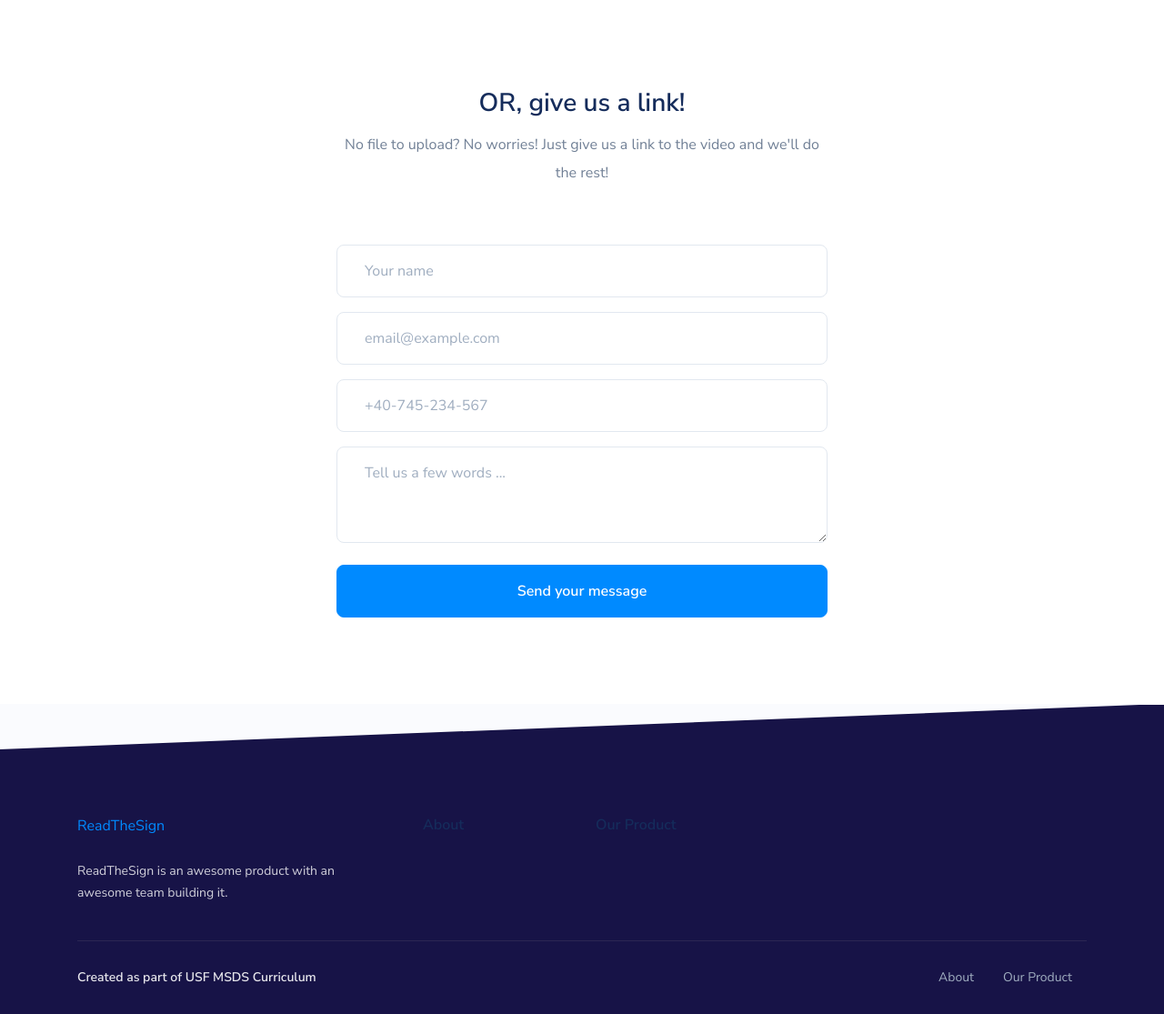
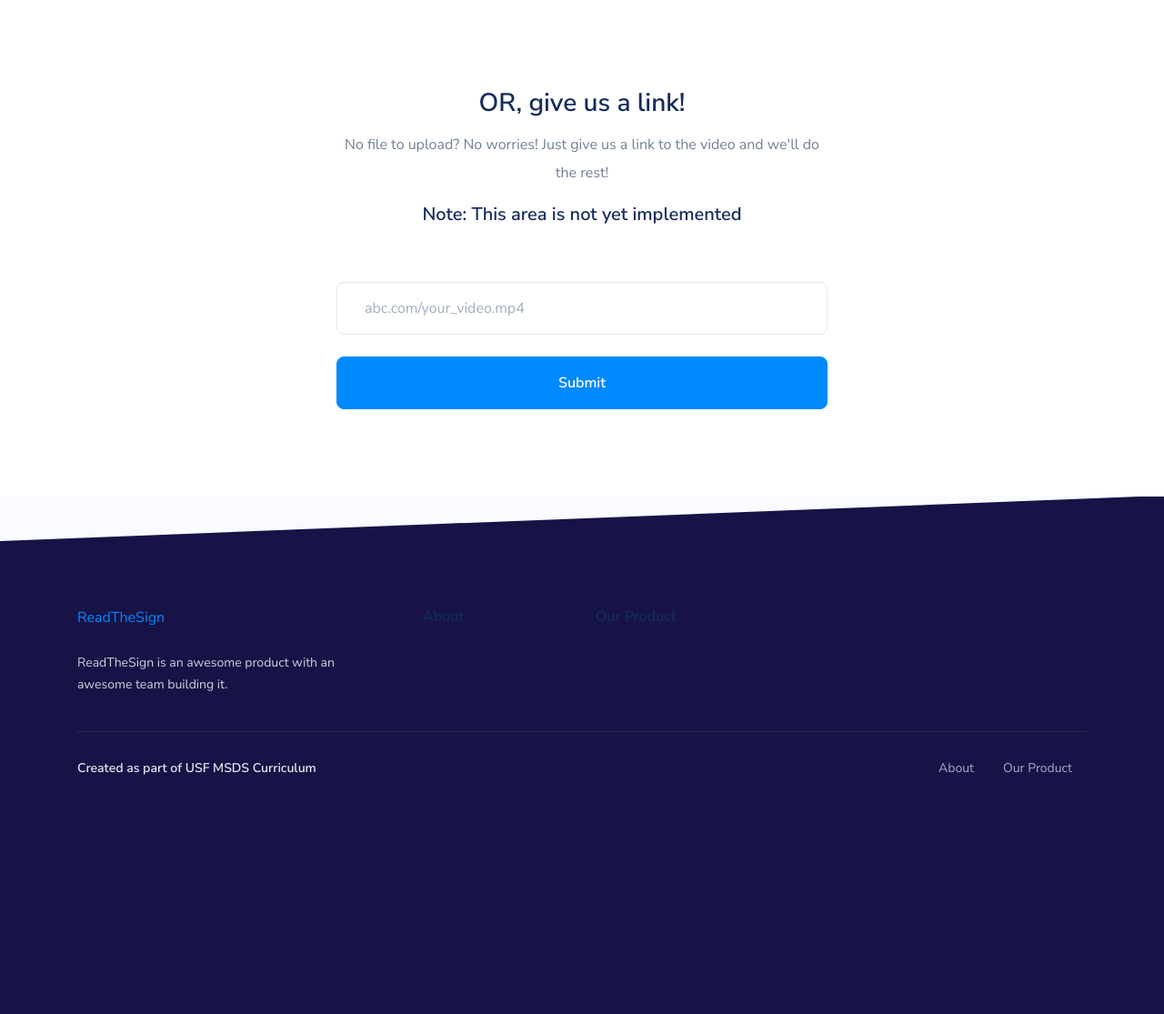
Before and after one commit to MSDS698/2021-product-analytics-group-project-group_4_readthesign, a Flask app: page /upload in a window 1280 px wide. Shown: the part 654-1769 px from the top of the page at 91% size. After the commit the page ends 1506 px from the top, so only its background shows below. Run offline with Flask 2, Linux system fonts and the light colour scheme; a user stored in the database is signed in; some libraries are stand-ins or nearby versions.

Commit message:
replace contact with link submit placeholder

```diff
--- a/code/app/templates/upload.html
+++ b/code/app/templates/upload.html
@@ -53,6 +53,7 @@
                 <p class="lh-190">No file to upload? No worries! Just give
                     us a link to the video and we'll do the rest!
                 </p>
+                <h5>Note: This area is not yet implemented</h5>
             </div>
         </div>
         <div class="row justify-content-center">
@@ -60,23 +61,13 @@
                 <!-- Form -->
                 <form>
                     <div class="form-group">
-                        <input class="form-control form-control-lg" type="text" placeholder="Your name" required>
-                    </div>
-                    <div class="form-group">
-                        <input class="form-control form-control-lg" type="email" placeholder="email@example.com"
+                        <input class="form-control form-control-lg" type="text" placeholder="abc.com/your_video.mp4"
                             required>
-                    </div>
-                    <div class="form-group">
-                        <input class="form-control form-control-lg" type="text" placeholder="+40-745-234-567" required>
-                    </div>
-                    <div class="form-group">
-                        <textarea class="form-control form-control-lg" placeholder="Tell us a few words ..." rows="3"
-                            required></textarea>
                     </div>
                     <div class="text-center">
                         <!-- <div class="g-recaptcha" data-sitekey="6Lfs5ScUAAAAANAJwGrdfvWLFRRiVbKRE2vfoaFj"></div> -->
                         <button type="reset" class="btn-reset d-none"></button>
-                        <button type="submit" class="btn btn-block btn-lg btn-primary mt-4">Send your message</button>
+                        <button type="submit" class="btn btn-block btn-lg btn-primary mt-4">Submit</button>
                     </div>
                 </form>
             </div>
```
